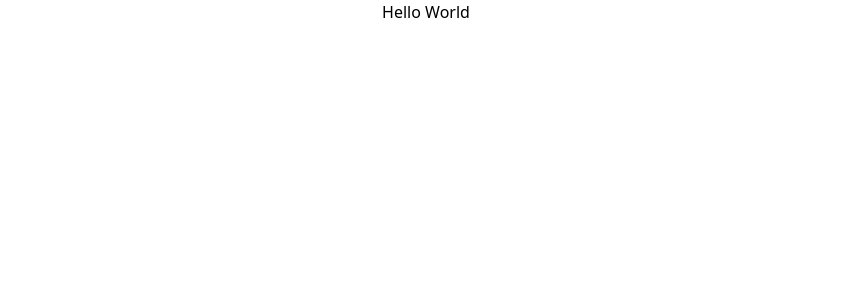
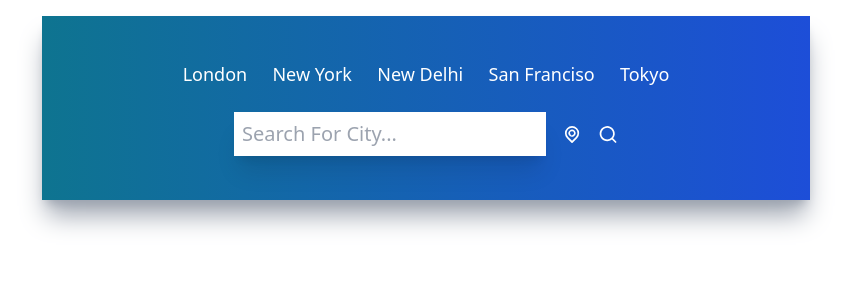
Before and after one commit to ChinmayBansal/weather-app, a React (Create React App) app: page / in a window 1280 px wide. Shown: the top 300 px of the page, without its empty margins (214-1065 px from the left). Built offline with nearby package versions, Linux system fonts and the light colour scheme.

Commit message:
Added top buttons, search with two buttons

```diff
--- a/package.json
+++ b/package.json
@@ -3,6 +3,7 @@
   "version": "0.1.0",
   "private": true,
   "dependencies": {
+    "@iconscout/react-unicons": "^1.1.6",
     "@testing-library/jest-dom": "^5.16.5",
     "@testing-library/react": "^13.4.0",
     "@testing-library/user-event": "^13.5.0",
--- a/src/App.js
+++ b/src/App.js
@@ -1,9 +1,13 @@
 import './App.css';
+import UilReact from '@iconscout/react-unicons/icons/uil-react'
+import TopButtons from './components/TopButtons';
+import Inputs from './components/Inputs';
 
 function App() {
   return (
-    <div className="App">
-      <h1>Hello World</h1>
+    <div className="mx-auto max-w-screen-md mt-4 py-5 px-32 bg-gradient-to-r from-cyan-700 to to-blue-700 h-fit shadow-xl shadow-gray-400">
+      <TopButtons />
+      <Inputs />
     </div>
   );
 }
--- /dev/null
+++ b/src/components/Inputs.jsx
@@ -0,0 +1,20 @@
+import React from 'react';
+import { UilSearch, UilLocationPoint } from '@iconscout/react-unicons'
+function Inputs() {
+    return(
+
+
+    <div className='flex flex-row justify-center my-6'>
+       <div className='flex flex-row w-3/4 items-center justify-center space-x-4 '>
+        <input type='text'
+                placeholder='Search for city...'
+               className='text-xl font-light p-2 w-full shadow-xl focus:outline-none capitalize placeholder:first-letter:capitalize' />
+        <UilLocationPoint size = {25} className = 'text-white cursor-pointer' />
+        <UilSearch size = {25} className = 'text-white cursor-pointer'/>
+
+       </div>
+    </div>
+    );
+}
+
+export default Inputs;
--- /dev/null
+++ b/src/components/TopButtons.jsx
@@ -0,0 +1,36 @@
+import React from 'react'
+
+function TopButtons() {
+
+    const cities = [
+        {
+            id:1,
+            title: "London",
+        },
+        {
+            id:2,
+            title: "New York",
+        },
+        {
+            id:3,
+            title: "New Delhi",
+        },
+        {
+            id:4,
+            title: "San Franciso",
+        },
+        {
+            id:5,
+            title: "Tokyo",
+        },
+
+    ];
+  return (<div className='flex items-center justify-around my-6'>
+    {cities.map((city) => (
+        <button key={city.id}className='text-white text-lg font-medium'>{city.title}</button>
+    ))}
+  </div>
+  )
+}
+
+export default TopButtons;
```
Also changed, not shown: 1 other file (tests, documents, lock files or other folders).
